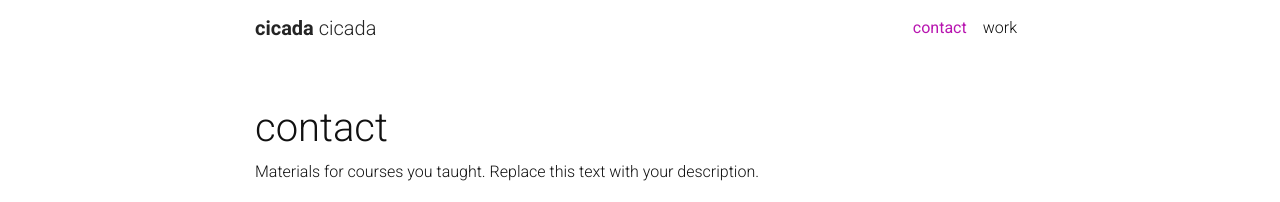
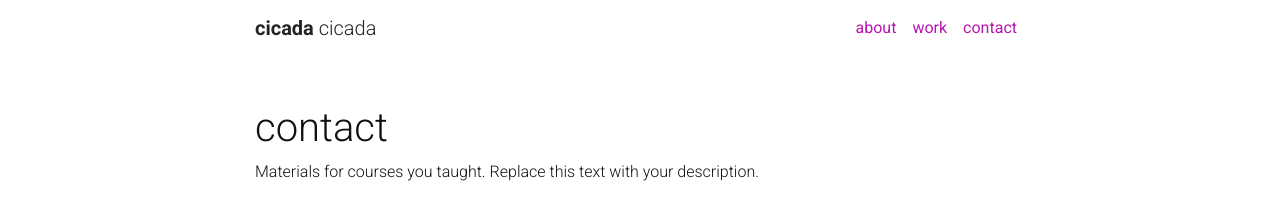
Before and after one commit to Scimatica-Labs/cicadadesign.in, a Jekyll site: the page built from _pages/contact.md, in a window 1280 px wide. Shown: the top 202 px of the page. Built offline with Jekyll 4.4.1, drawn with Linux system fonts in a browser that asks for light colours; nearby versions of some CDN libraries; a style sheet for code colours, icons or effects is not loaded.

Commit message:
Update header.html

```diff
--- a/_includes/header.html
+++ b/_includes/header.html
@@ -51,19 +51,16 @@
           </li>
           {% endif %}-->
           <!-- Other pages -->
-          {% assign sorted_pages = site.pages | sort: "title" %}
-          {% for p in sorted_pages %}
-          {% if p.nav and p.autogen == nil %}
-          <li class="nav-item {% if page.title == p.title %}active{% endif %}">
-              <a class="nav-link" href="{{ p.url | relative_url }}">
-                {{ p.title }}
-                {% if page.title == p.title %}
-                <!--<span class="sr-only">(current)</span>-->
-                {% endif %}
-              </a>
+          <li class="nav-item active">
+              <a class="nav-link" href="/about/">about</a>
           </li>
-          {% endif %}
-          {% endfor %}
+          <li class="nav-item active">
+              <a class="nav-link" href="/work/">work</a>
+          </li>
+          <li class="nav-item active">
+              <a class="nav-link" href="/contact/">contact</a>
+          </li>
+
         </ul>
       </div>
     </div>
```
